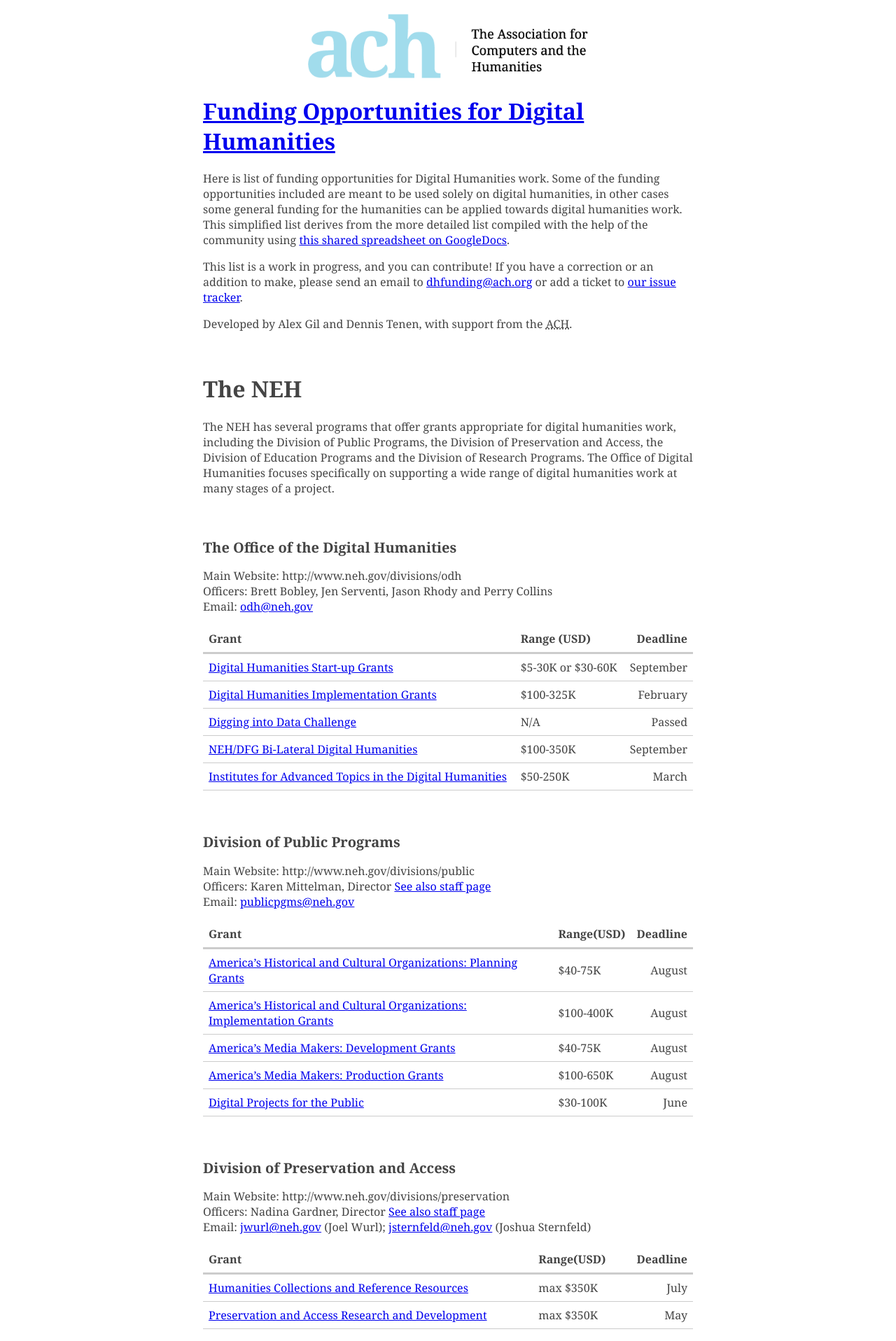
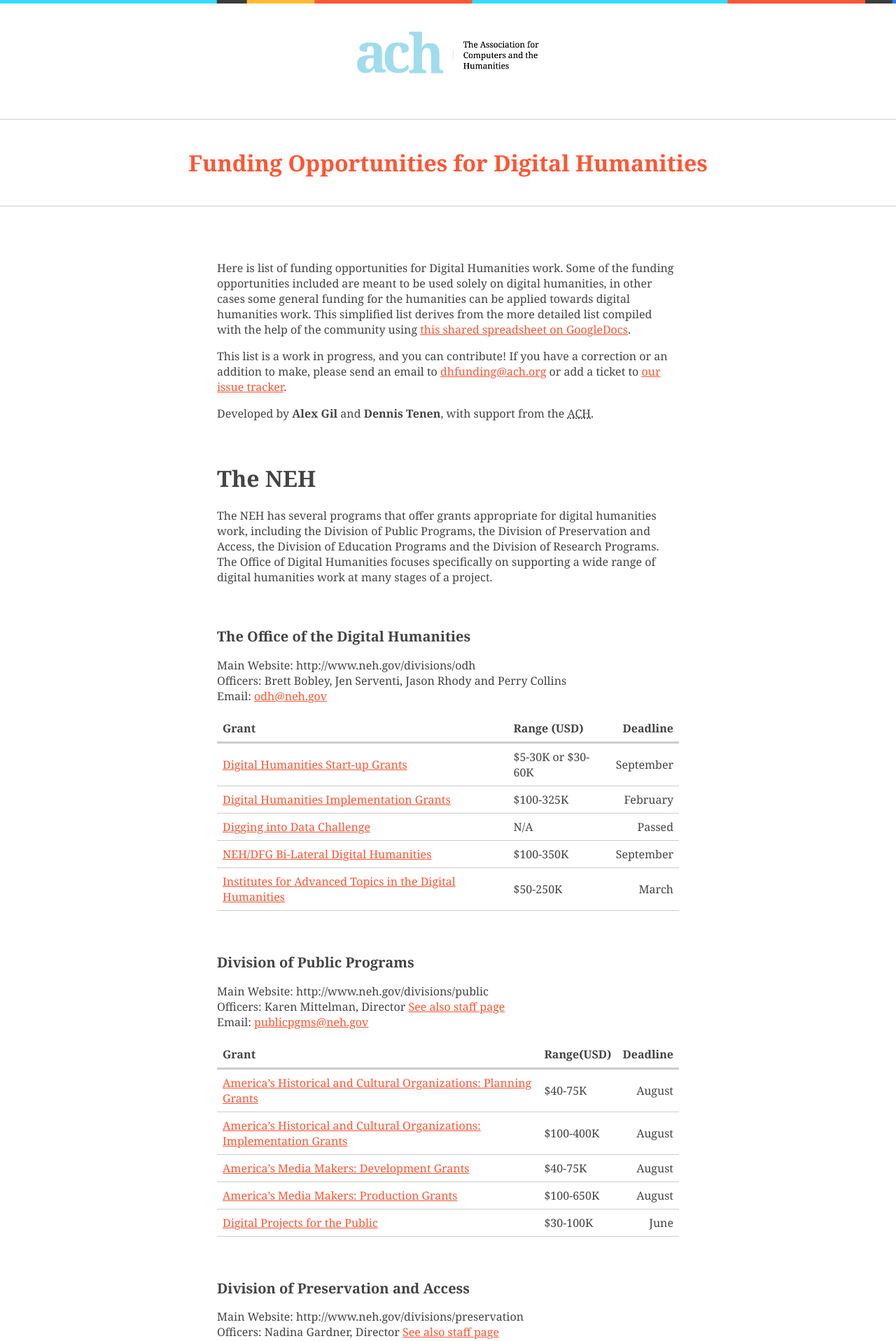
Before and after one commit to achorg/dhfunding, a Jekyll site: the page built from index.md, in a window 1280 px wide. Shown: the top 1917 px of the page at 70% size. Built offline with Jekyll 4.4.1, drawn with Linux system fonts in a browser that asks for light colours.

Commit message:
More markup and style updates.

```diff
--- a/_layouts/default.html
+++ b/_layouts/default.html
@@ -13,7 +13,7 @@
     </head>
     <body>
 
-          <header role="banner">
+          <header role="banner" id="banner">
               <a href="http://ach.org" id="ach-home">
                   <img src="/images/ach-logo.png" alt="">
                   <span class="audible"><abbr title="Association for Computers and the Humanities">ACH</abbr> home page</span></a>
--- a/css/styles.css
+++ b/css/styles.css
@@ -1,18 +1,26 @@
 body {
-    max-width:700px;
-    margin: 0 auto;
-    padding: 0 2em;
+    margin: 0;
+    padding:0;
     color: #444;
     font-family: "Noto Serif", Georgia, serif;
+    margin-right: auto;
+    background: -webkit-gradient(linear, 0% 50%, 100% 50%, color-stop(0%, #33ddff), color-stop(50%, #33ddff), color-stop(50%, transparent)) repeat-x, -webkit-gradient(linear, 0% 50%, 100% 50%, color-stop(0%, #ff5533), color-stop(50%, #ff5533), color-stop(50%, transparent)) repeat-x, -webkit-gradient(linear, 0% 50%, 100% 50%, color-stop(0%, #ffbb33), color-stop(50%, #ffbb33), color-stop(50%, transparent)) repeat-x, -webkit-gradient(linear, 0% 50%, 100% 50%, color-stop(0%, #3c3c3c), color-stop(50%, #3c3c3c), color-stop(50%, transparent)) repeat-x, -webkit-gradient(linear, 0% 50%, 100% 50%, color-stop(0%, #3377ff), color-stop(50%, #3377ff), color-stop(50%, transparent)) repeat-x, -webkit-gradient(linear, 0% 50%, 100% 50%, color-stop(0%, #3c3c3c), color-stop(100%, #3c3c3c)) repeat-x;
+    background: -webkit-linear-gradient(left, #33ddff 0%, #33ddff 50%, transparent 50%) repeat-x, -webkit-linear-gradient(left, #ff5533 0%, #ff5533 50%, transparent 50%) repeat-x, -webkit-linear-gradient(left, #ffbb33 0%, #ffbb33 50%, transparent 50%) repeat-x, -webkit-linear-gradient(left, #3c3c3c 0%, #3c3c3c 50%, transparent 50%) repeat-x, -webkit-linear-gradient(left, #3377ff 0%, #3377ff 50%, transparent 50%) repeat-x, -webkit-linear-gradient(left, #3c3c3c, #3c3c3c) repeat-x;
+    background: -moz-linear-gradient(left, #33ddff 0%, #33ddff 50%, transparent 50%) repeat-x, -moz-linear-gradient(left, #ff5533 0%, #ff5533 50%, transparent 50%) repeat-x, -moz-linear-gradient(left, #ffbb33 0%, #ffbb33 50%, transparent 50%) repeat-x, -moz-linear-gradient(left, #3c3c3c 0%, #3c3c3c 50%, transparent 50%) repeat-x, -moz-linear-gradient(left, #3377ff 0%, #3377ff 50%, transparent 50%) repeat-x, -moz-linear-gradient(left, #3c3c3c, #3c3c3c) repeat-x;
+    background: -o-linear-gradient(left, #33ddff 0%, #33ddff 50%, transparent 50%) repeat-x, -o-linear-gradient(left, #ff5533 0%, #ff5533 50%, transparent 50%) repeat-x, -o-linear-gradient(left, #ffbb33 0%, #ffbb33 50%, transparent 50%) repeat-x, -o-linear-gradient(left, #3c3c3c 0%, #3c3c3c 50%, transparent 50%) repeat-x, -o-linear-gradient(left, #3377ff 0%, #3377ff 50%, transparent 50%) repeat-x, -o-linear-gradient(left, #3c3c3c, #3c3c3c) repeat-x;
+    background: linear-gradient(left, #33ddff 0%, #33ddff 50%, transparent 50%) repeat-x, linear-gradient(left, #ff5533 0%, #ff5533 50%, transparent 50%) repeat-x, linear-gradient(left, #ffbb33 0%, #ffbb33 50%, transparent 50%) repeat-x, linear-gradient(left, #3c3c3c 0%, #3c3c3c 50%, transparent 50%) repeat-x, linear-gradient(left, #3377ff 0%, #3377ff 50%, transparent 50%) repeat-x, linear-gradient(left, #3c3c3c, #3c3c3c) repeat-x;
+    -webkit-background-size: 57% 5px, 41% 5px, 37% 5px, 29% 5px, 13% 5px, 7% 5px, contain;
+    -moz-background-size: 57% 5px, 41% 5px, 37% 5px, 29% 5px, 13% 5px, 7% 5px, contain;
+    -o-background-size: 57% 5px, 41% 5px, 37% 5px, 29% 5px, 13% 5px, 7% 5px, contain;
+    background-size: 57% 5px, 41% 5px, 37% 5px, 29% 5px, 13% 5px, 7% 5px, contain;
+    background-position: -10% 0, -10% 0, -15% 0, -15% 0, -20% 0, -20% 0, bottom left;
+    padding-top: 5px;
+    background-color: #fff;
 }
 
 
 h1, h2, h3, h4 {
     margin-top: 60px;
-}
-
-[role=banner] h1 {
-    margin-top:20px;
 }
 
 h2 {
@@ -43,6 +51,20 @@ th, td {
     border-bottom: 1px solid #ccc;
 }
 
+a, a:link, a:visited {
+    color: #ff5533;
+}
+
+a:focus {
+    color: #ffbb33;
+}
+a:hover {
+    color: #ffbb33;
+}
+a:active {
+    color: #ff5533;
+}
+
 img {
     max-width: 100%;
     width: auto;
@@ -57,8 +79,40 @@ img {
     margin: -1px; padding: 0; border: 0;
 }
 
+#banner {
+    -mox-box-sizing: border-box;
+    -webkit-box-sizing: border-box;
+    box-sizing:border-box;
+    text-align:center;
+    padding: 40px 0;
+}
+
 #ach-home {
     display:block;
-    width: 400px;
-    margin: 20px auto;
+    width: 260px;
+    margin-left:auto;
+    margin-right:auto;
 }
+
+#main {
+    max-width: 700px;
+    margin-left:auto;
+    margin-right:auto;
+    clear:both;
+    padding-left: 20px;
+    padding-right: 20px;
+    -moz-box-sizing: border-box;
+    -webkit-box-sizing: border-box;
+    box-sizing: border-box;
+}
+
+#banner h1 {
+    border: 1px solid #ccc;
+    border-width: 1px 0;
+}
+
+#banner h1 a {
+    text-decoration:none;
+    display:block;
+    padding: 40px 0;
+}
--- a/index.md
+++ b/index.md
@@ -8,7 +8,7 @@ of the funding opportunities included are meant to be used solely on digital hum
 
 This list is a work in progress, and you can contribute! If you have a correction or an addition to make, please send an email to <dhfunding@ach.org> or add a ticket to [our issue tracker](http://github.com/achorg/dhfunding/issues).
 
-Developed by Alex Gil and Dennis Tenen, with support from the ACH.
+Developed by **Alex Gil** and **Dennis Tenen**, with support from the ACH.
 
 # The NEH
 
```
